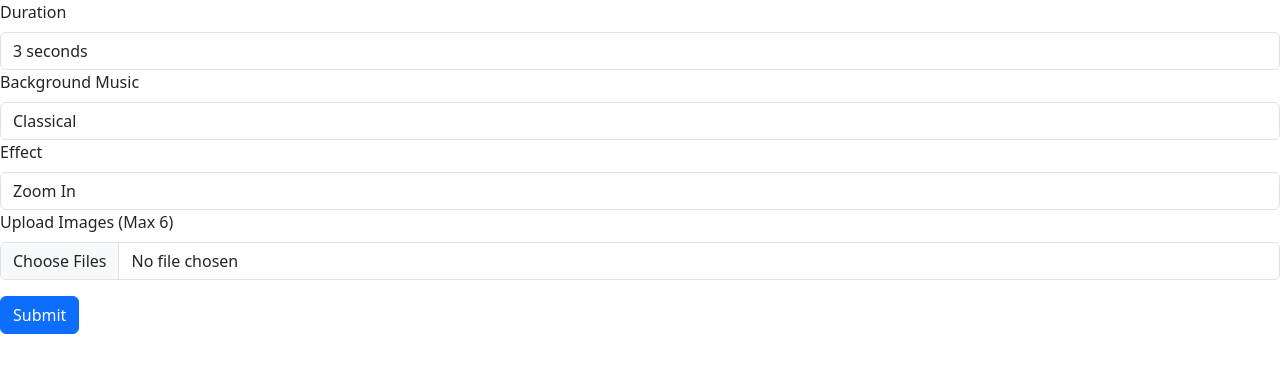
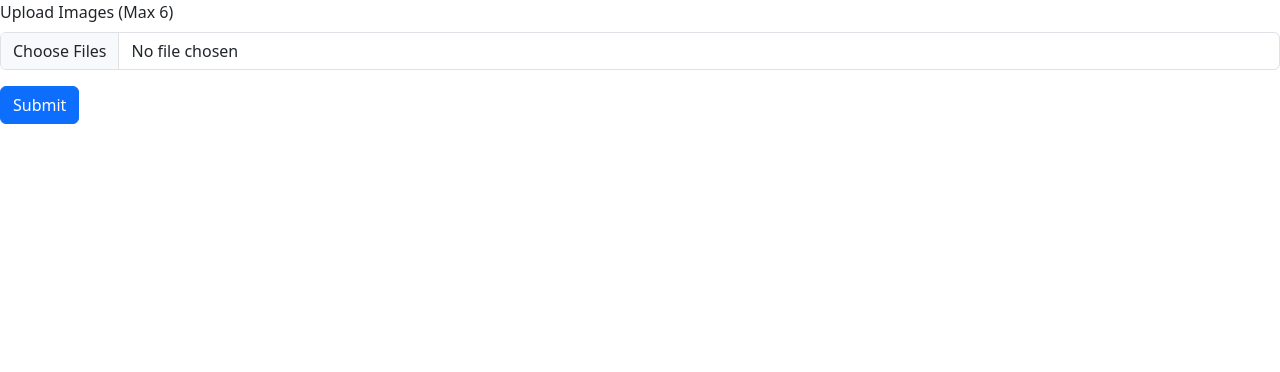
Before and after one commit to Pratik-1188/vided-react-app, a React (Vite) app: page /videoslideshow in a window 1280 px wide. Shown: the top 372 px of the page. Built offline with nearby package versions, Linux system fonts and the light colour scheme.

Commit message:
- reduced form size

```diff
--- a/src/components/VideoSlideshow.jsx
+++ b/src/components/VideoSlideshow.jsx
@@ -7,11 +7,6 @@ import { HTML5Backend } from "react-dnd-html5-backend";
 import axios from "axios";
 
 const ItemType = "IMAGE";
-
-/* TODO:
-  Upload tab shows count as intial even if u delete the img after upload
-  limit only image upload
-*/
 
 const DraggableImage = ({ image, index, moveImage, handleRemove }) => {
   const [, ref] = useDrag({
@@ -157,47 +152,6 @@ const VideoSlideshow = () => {
   return (
     <DndProvider backend={HTML5Backend}>
       <Form onSubmit={handleSubmit}>
-        {/* Duration Dropdown */}
-        <Form.Group controlId="formDuration">
-          <Form.Label>Duration</Form.Label>
-          <Form.Control
-            as="select"
-            value={duration}
-            onChange={(e) => setDuration(e.target.value)}
-          >
-            <option value="3">3 seconds</option>
-            <option value="5">5 seconds</option>
-            <option value="7">7 seconds</option>
-          </Form.Control>
-        </Form.Group>
-
-        {/* Music Dropdown */}
-        <Form.Group controlId="formMusic">
-          <Form.Label>Background Music</Form.Label>
-          <Form.Control
-            as="select"
-            value={music}
-            onChange={(e) => setMusic(e.target.value)}
-          >
-            <option value="Classical">Classical</option>
-            <option value="Pop">Pop</option>
-            <option value="Rock">Rock</option>
-          </Form.Control>
-        </Form.Group>
-
-        {/* Effect Dropdown */}
-        <Form.Group controlId="formEffect">
-          <Form.Label>Effect</Form.Label>
-          <Form.Control
-            as="select"
-            value={effect}
-            onChange={(e) => setEffect(e.target.value)}
-          >
-            <option value="Zoom In">Zoom In</option>
-            <option value="Zoom Out">Zoom Out</option>
-          </Form.Control>
-        </Form.Group>
-
         {/* Image Upload Section */}
         <Form.Group controlId="formFile" className="mb-3">
           <Form.Label>Upload Images (Max 6)</Form.Label>
```
